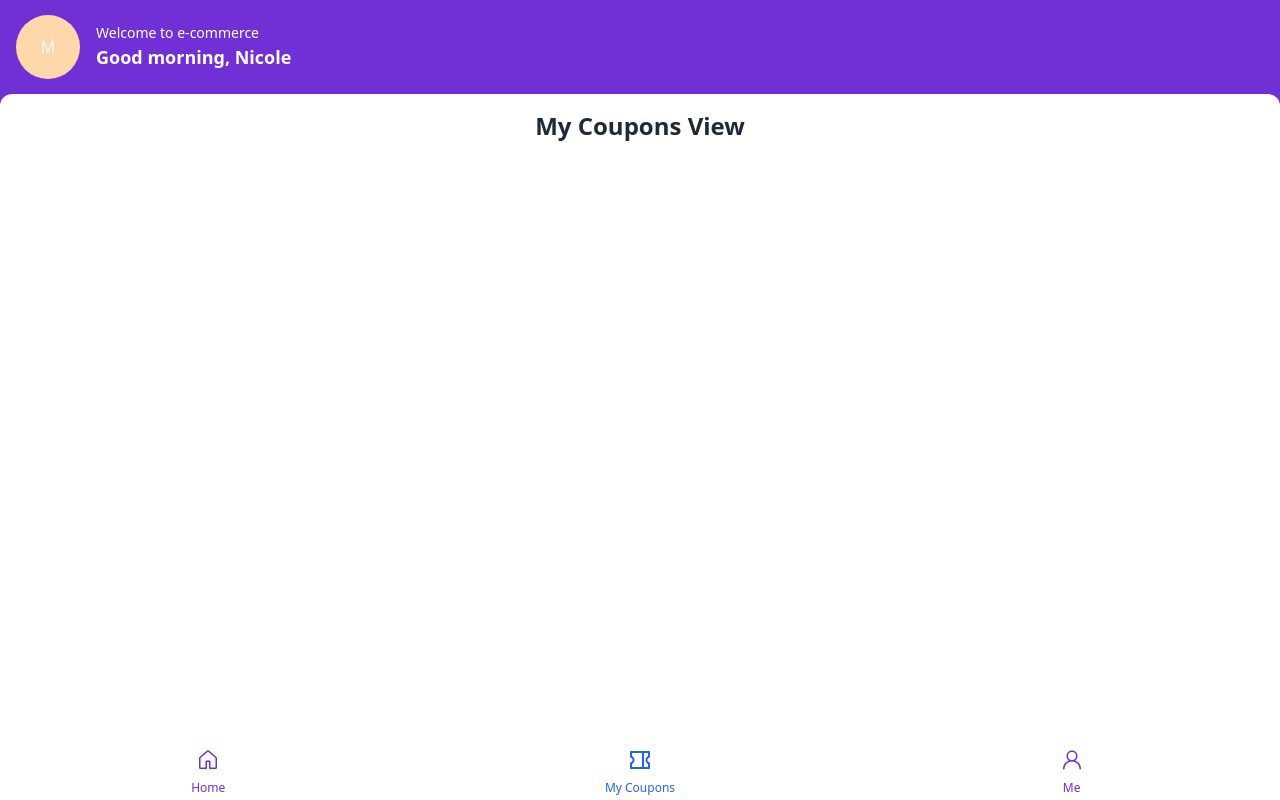
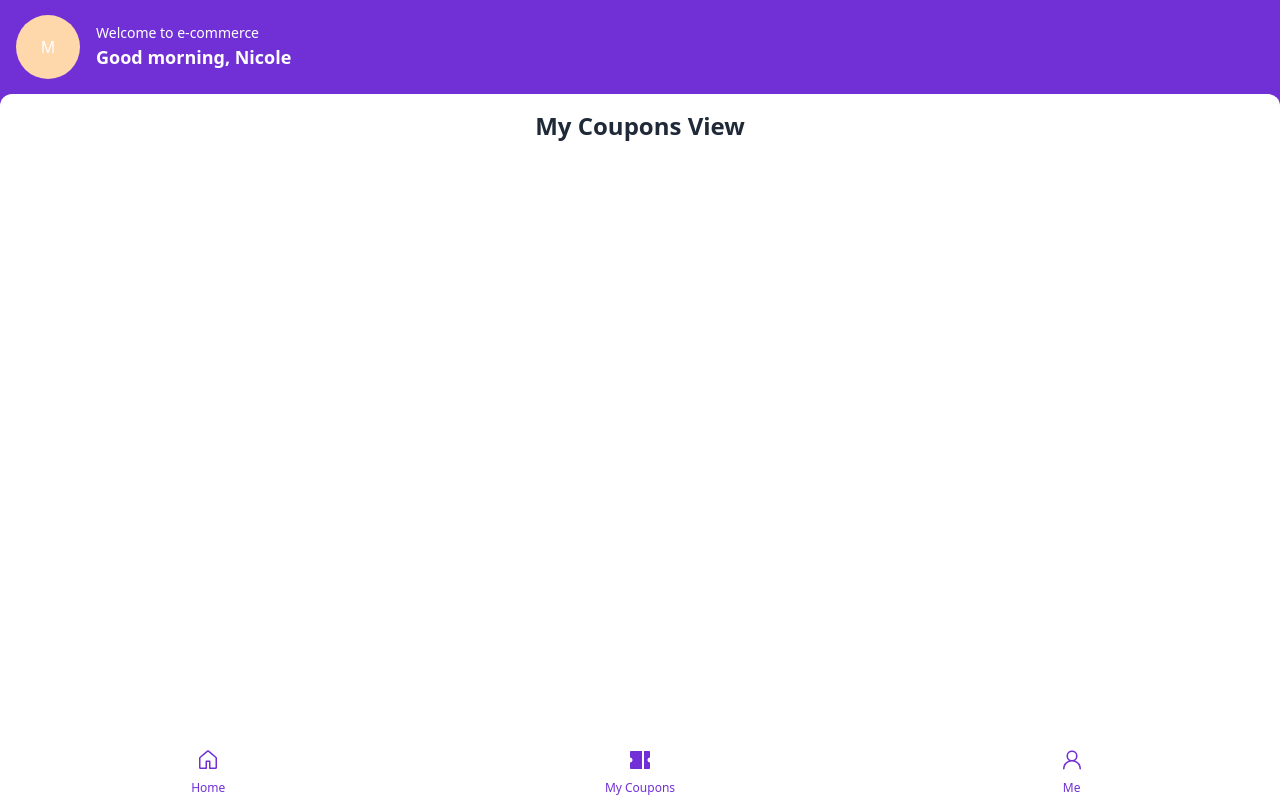
Before and after one commit to aguilanbon/ota_mfe, a React (Vite) app: page / in a window 1280 px wide. Both pictures are taken after a click on the element "My Coupons". Built offline with nearby package versions, Linux system fonts and the light colour scheme.

Commit message:
navbutton changing button fill on state change

```diff
--- a/src/components/navigation_bar.jsx
+++ b/src/components/navigation_bar.jsx
@@ -1,24 +1,42 @@
 import NavigationButton from "./navigation_buttons";
-import { RiCoupon2Line } from "react-icons/ri";
-import { GoHome, GoPerson } from "react-icons/go";
+import { RiCoupon2Fill, RiCoupon2Line } from "react-icons/ri";
+import { GoHome, GoHomeFill, GoPerson, GoPersonFill } from "react-icons/go";
 
 function NavigationBar({ currentView, setCurrentView }) {
   return (
     <div className="h-[60px] bg-white flex w-full justify-around text-primary">
       <NavigationButton
-        icon={<GoHome size={24} />}
+        icon={
+          currentView === "home" ? (
+            <GoHomeFill size={24} />
+          ) : (
+            <GoHome size={24} />
+          )
+        }
         label="Home"
         isActive={currentView === "home"}
         onClick={() => setCurrentView("home")}
       />
       <NavigationButton
-        icon={<RiCoupon2Line size={24} />}
+        icon={
+          currentView === "coupons" ? (
+            <RiCoupon2Fill size={24} />
+          ) : (
+            <RiCoupon2Line size={24} />
+          )
+        }
         label="My Coupons"
         isActive={currentView === "coupons"}
         onClick={() => setCurrentView("coupons")}
       />
       <NavigationButton
-        icon={<GoPerson size={24} />}
+        icon={
+          currentView === "profile" ? (
+            <GoPersonFill size={24} />
+          ) : (
+            <GoPerson size={24} />
+          )
+        }
         label="Me"
         isActive={currentView === "profile"}
         onClick={() => setCurrentView("profile")}
--- a/src/components/navigation_buttons.jsx
+++ b/src/components/navigation_buttons.jsx
@@ -2,7 +2,7 @@ function NavigationButton({ icon, label, isActive, onClick }) {
   return (
     <div
       className={`flex flex-col items-center cursor-pointer transition-colors ${
-        isActive ? "text-blue-600" : "text-primary hover:text-blue-400"
+        isActive ? "hover:text-primary" : "hover:text-gray-300"
       }`}
       onClick={onClick}
     >
```
